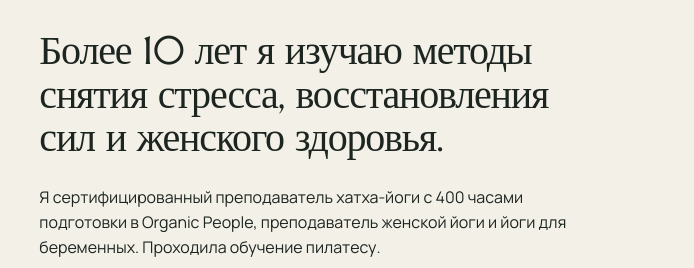
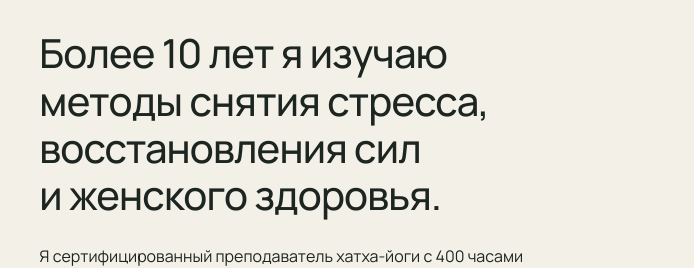
Before and after one commit to lavitaebellaalina-create/Yoga23112026, a website: page about.html in a window 1280 px wide. Shown: the part 269-537 px from the top of the page, 586-1280 px from the left. Drawn offline with Linux system fonts and the light colour scheme.

Commit message:
Unify about page typography across locales
Co-authored-by: Copilot <223556219+Copilot@users.noreply.github.com>

```diff
--- a/styles.css
+++ b/styles.css
@@ -157,10 +157,11 @@ h1 em, h2 em { color: var(--sage); font-weight: 400; }
 .about { display: grid; grid-template-columns: 24% 76%; }
 .large {
   max-width: 860px;
-  font-family: "Marcellus", serif;
+  font-family: "Manrope", sans-serif;
+  font-weight: 500;
   font-size: var(--h2);
-  line-height: 1.05;
-  letter-spacing: -.03em;
+  line-height: 1.18;
+  letter-spacing: -.02em;
   margin: 0 0 60px;
 }
 .about-columns {
@@ -394,8 +395,10 @@ footer > div > a { border-bottom: 1px solid var(--ink); padding-bottom: 5px; }
   line-height: 1.55;
 }
 .about-page-copy .large {
+  font-family: "Manrope", sans-serif;
+  font-weight: 500;
   font-size: var(--h2);
-  line-height: 1.08;
+  line-height: 1.18;
   margin: 0 0 18px;
   text-wrap: balance;
   font-variant-numeric: lining-nums;
```
